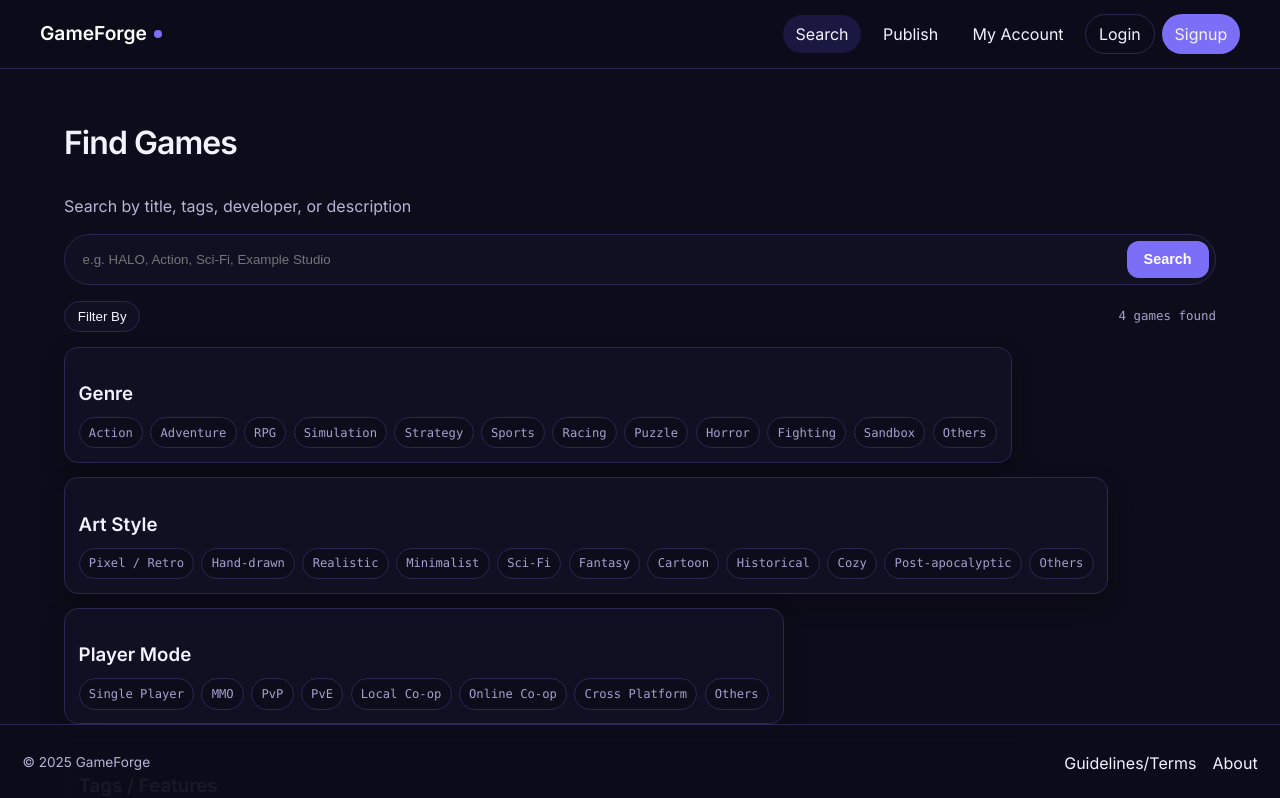
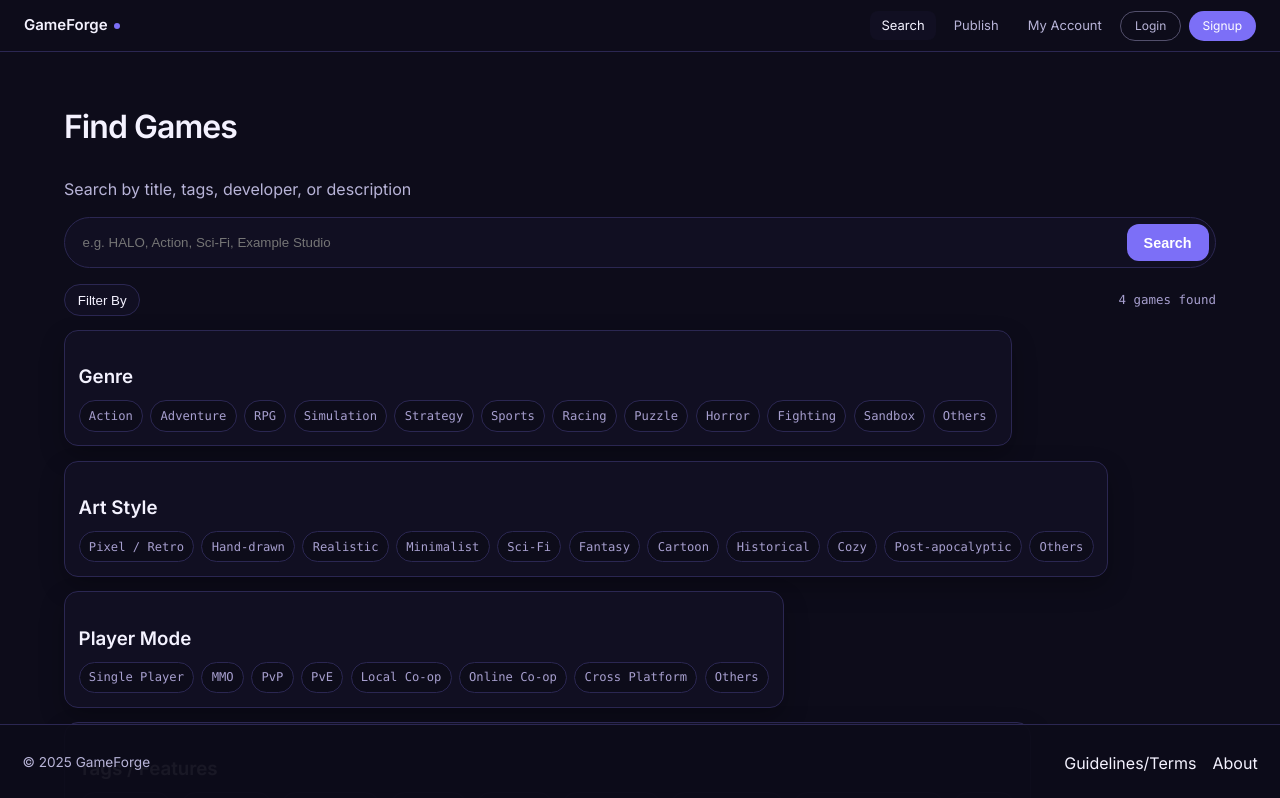
Before and after one commit to emmaezez/EZGameForge, a React (Vite) app: page /filter in a window 1280 px wide. Shown: the top 798 px of the page. Built offline with nearby package versions, Linux system fonts and the light colour scheme; no server answers.

Commit message:
Restyle navbar

```diff
--- a/src/style.css
+++ b/src/style.css
@@ -24,6 +24,8 @@
   --color-bg-surface: var(--bg-surface);
   --color-bg-interactive: var(--bg-interactive);
   --color-border-soft: var(--border-soft);
+  --color-border-default: var(--border-soft);
+  --color-border-subtle: rgba(167, 159, 207, 0.45);
   --color-text-primary: var(--text-main);
   --color-text-secondary: var(--text-muted);
   --color-text-mono: var(--text-mono);
@@ -32,6 +34,7 @@
   --color-rating-gold: var(--gold);
   --color-success: var(--teal);
   --color-danger: var(--danger);
+  --radius-sm: 8px;
 }
 
 *,
@@ -192,15 +195,20 @@ body {
   position: sticky;
   top: 0;
   z-index: 50;
-  background: rgba(13, 12, 26, 0.95);
-  border-bottom: 1px solid var(--border-soft);
-  backdrop-filter: blur(8px);
+  height: 52px;
+  padding: 0 24px;
+  background: var(--color-bg-app);
+  border-bottom: 1px solid var(--color-border-default);
+  display: flex;
+  align-items: center;
+  justify-content: space-between;
 }
 
 .nav-container {
-  width: min(1200px, 95%);
-  margin: 0 auto;
-  padding: 0.85rem 0;
+  width: 100%;
+  height: 100%;
+  margin: 0;
+  padding: 0;
   display: flex;
   align-items: center;
   justify-content: space-between;
@@ -208,20 +216,20 @@ body {
 }
 
 .nav-logo {
-  color: #fff;
+  color: var(--color-text-primary);
   text-decoration: none;
-  font-size: 1.2rem;
-  font-weight: 700;
+  font-size: 15px;
+  font-weight: 600;
   display: inline-flex;
   align-items: center;
-  gap: 0.45rem;
+  gap: 0.4rem;
 }
 
 .nav-logo-dot {
-  width: 8px;
-  height: 8px;
+  width: 6px;
+  height: 6px;
   border-radius: 50%;
-  background: var(--accent);
+  background: var(--color-accent);
 }
 
 .nav-links {
@@ -231,10 +239,10 @@ body {
   right: 0;
   display: none;
   flex-direction: column;
-  gap: 0.55rem;
+  gap: 0.45rem;
   padding: 0.9rem 1.2rem 1rem;
-  background: rgba(17, 15, 34, 0.98);
-  border-bottom: 1px solid var(--border-soft);
+  background: var(--color-bg-app);
+  border-bottom: 1px solid var(--color-border-default);
 }
 
 .nav-links.nav-links-open {
@@ -242,14 +250,22 @@ body {
 }
 
 .nav-link {
-  color: var(--text-main);
+  color: var(--color-text-secondary);
   text-decoration: none;
-  border-radius: var(--radius-pill);
-  padding: 0.45rem 0.8rem;
+  font-size: 13px;
+  border-radius: var(--radius-sm);
+  padding: 5px 11px;
+  transition: background 0.2s ease, color 0.2s ease, border-color 0.2s ease;
+}
+
+.nav-link:hover {
+  background: var(--color-bg-surface);
+  color: var(--color-text-primary);
 }
 
 .nav-link-active {
-  background: var(--bg-interactive);
+  background: var(--color-bg-surface);
+  color: var(--color-text-primary);
 }
 
 .nav-auth-group {
@@ -258,8 +274,35 @@ body {
 }
 
 .nav-auth-filled {
-  border-color: var(--accent);
-  background: var(--accent);
+  border: 0;
+  border-radius: var(--radius-pill);
+  padding: 5px 14px;
+  font-size: 12px;
+  color: #fff;
+  background: var(--color-accent);
+}
+
+.nav-auth-ghost {
+  background: transparent;
+  border: 1px solid var(--color-border-subtle);
+  border-radius: var(--radius-pill);
+  padding: 5px 14px;
+  font-size: 12px;
+  color: var(--color-text-secondary);
+}
+
+.nav-auth-group .nav-link:hover {
+  color: var(--color-text-primary);
+}
+
+.nav-auth-group .nav-auth-ghost:hover {
+  background: var(--color-bg-surface);
+  border-color: var(--color-border-default);
+}
+
+.nav-auth-filled:hover {
+  background: var(--color-accent);
+  color: #fff;
 }
 
 .nav-toggle {
```
